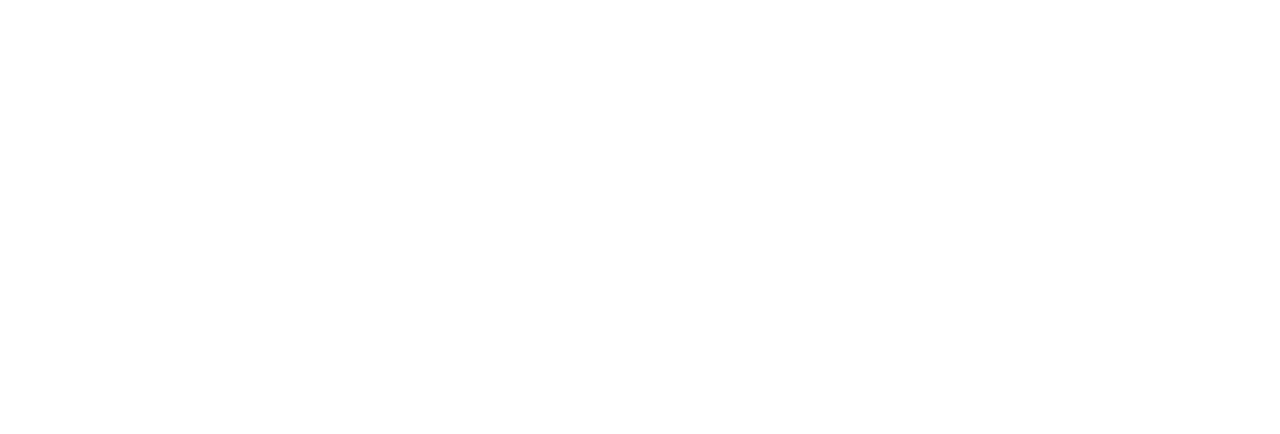
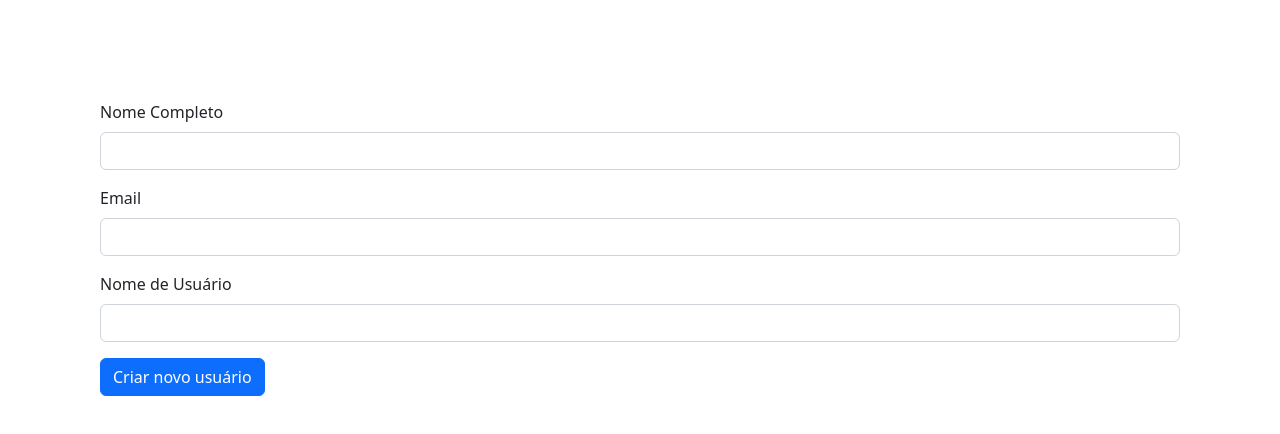
Before and after one commit to RodericoNeto/prova_js, a plain HTML site: page index.html in a window 1280 px wide. Drawn offline with nearby package versions, Linux system fonts and the light colour scheme.

Commit message:
inserido formulario de cadastro com fetch api

```diff
--- a/index.html
+++ b/index.html
@@ -1,14 +1,41 @@
 <!DOCTYPE html>
 <html lang="en">
+
 <head>
     <meta charset="UTF-8">
     <meta http-equiv="X-UA-Compatible" content="IE=edge">
     <meta name="viewport" content="width=device-width, initial-scale=1.0">
-    <title>Document</title>
+    <title>Prova JS - Inserir User</title>
+    <!-- CSS BOOTSTRAP-->
+    <link href="https://cdn.jsdelivr.net/npm/bootstrap@5.2.0/dist/css/bootstrap.min.css" rel="stylesheet"
+        integrity="sha384-gH2yIJqKdNHPEq0n4Mqa/HGKIhSkIHeL5AyhkYV8i59U5AR6csBvApHHNl/vI1Bx" crossorigin="anonymous">
 </head>
-<body>
+
+<body style="margin: 100px;">
+    <form>
+        <div class="mb-3">
+            <label for="nomeCompleto" class="form-label">Nome Completo</label>
+            <input type="text" class="form-control" id="nomeCompleto">
+        </div>
+        <div class="mb-3">
+            <label for="emailUsuario" class="form-label">Email</label>
+            <input type="email" class="form-control" id="emailUsuario">
+        </div>
+        <div class="mb-3">
+            <label for="nomeUsuario" class="form-label">Nome de Usuário</label>
+            <input type="text" class="form-control" id="nomeUsuario">
+        </div>
+        </div>
+        <button type="button" class="btn btn-primary" onclick="createUser()">Criar novo usuário</button>
+    </form>
 
 
+    <!-- MEU SCRIPT -->
     <script src="script.js"></script>
+    <!-- BOOTSTRAP JavaScript Bundle with Popper -->
+    <script src="https://cdn.jsdelivr.net/npm/bootstrap@5.2.0/dist/js/bootstrap.bundle.min.js"
+        integrity="sha384-A3rJD856KowSb7dwlZdYEkO39Gagi7vIsF0jrRAoQmDKKtQBHUuLZ9AsSv4jD4Xa"
+        crossorigin="anonymous"></script>
 </body>
+
 </html>
--- a/script.js
+++ b/script.js
@@ -0,0 +1,17 @@
+function createUser() {
+    alert("criando novo usuario...")
+    fetch(`https://jsonplaceholder.typicode.com/posts`, {
+        method: `POST`,
+        body: JSON.stringify({
+            userId: document.getElementById("nomeUsuario").value,
+            title: document.getElementById("nomeCompleto").value,
+            body: document.getElementById("emailUsuario").value
+        }),
+        headers: { 'Content-type': 'application/json; charset=UTF-8', },
+    })
+    .then(response => response.json())
+    .then(json => {
+        console.log(json)
+        alert("novo usuario criado!")
+    })
+}
```
